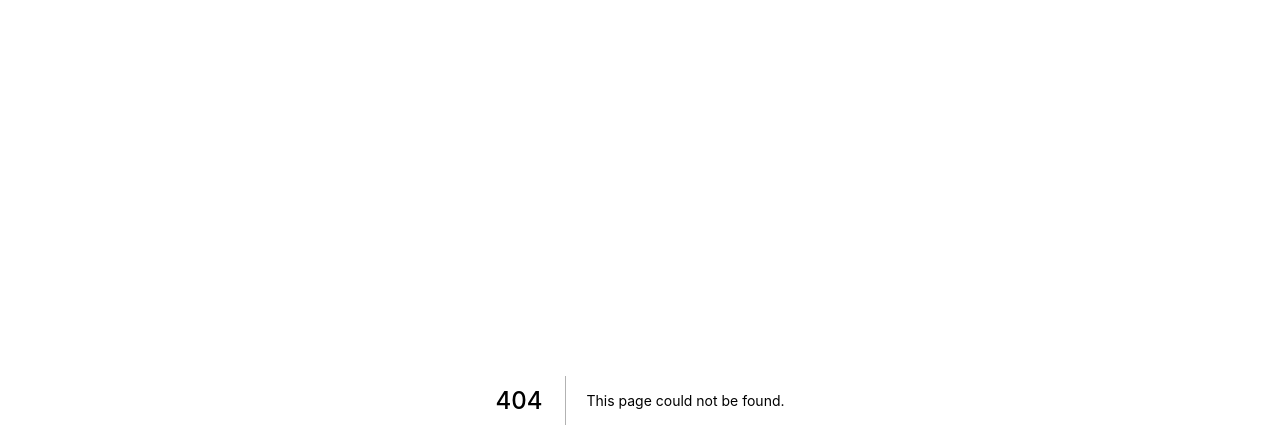
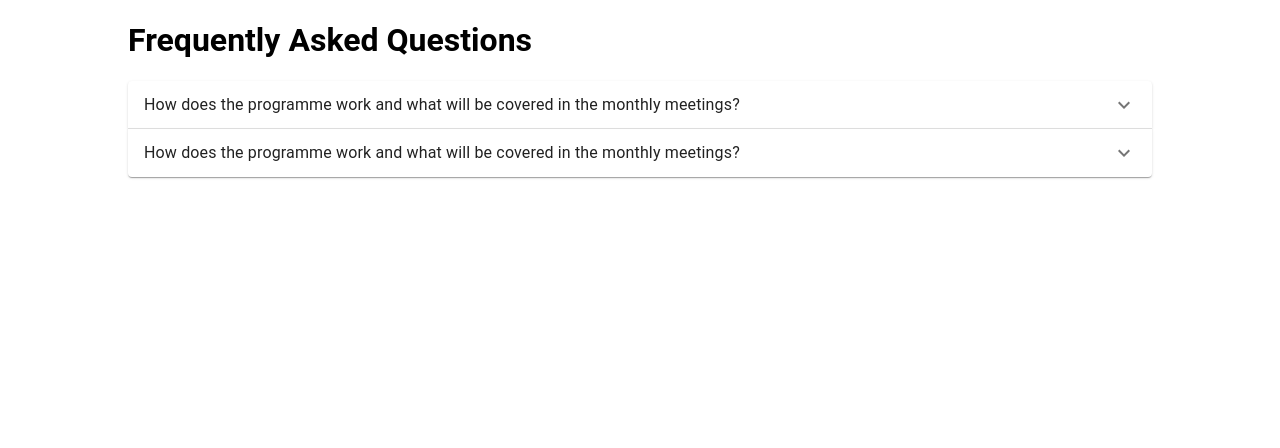
Before and after one commit to AdvisorySG/mentorship-page, a Next.js app: page /faq in a window 1280 px wide. Before the commit this address had no page. Shown: the top 448 px of the page. Built offline with nearby package versions, Linux system fonts and the light colour scheme.

Commit message:
Rough outline of FAQ Page with Collapsible Questions (#581)
* feat: faq page - expandable content & basic json

* fix: use mui accorion

```diff
--- /dev/null
+++ b/pages/faq.tsx
@@ -0,0 +1,64 @@
+import React, { useState } from "react";
+
+import useMediaQuery from "@mui/material/useMediaQuery";
+import Accordion from "@mui/material/Accordion";
+import AccordionSummary from "@mui/material/AccordionSummary";
+import AccordionDetails from "@mui/material/AccordionDetails";
+import Typography from "@mui/material/Typography";
+import ExpandMoreIcon from "@mui/icons-material/ExpandMore";
+
+import Header from "../components/Header";
+import ResultView from "../components/ResultView";
+import "../styles/App.css";
+
+const questions = [
+  {
+    question:
+      "How does the programme work and what will be covered in the monthly meetings?",
+    answer:
+      "The Advisory Mentorship Programme is a four-month structured mentorship programme consisting of a one hour session each month, from June to September 2022. The consistency and timings of meetings would be dependent on the individual availability of mentees and their mentors. In terms of the content covered in each meeting, while we do ultimately leave it to the discretion of the individual mentee-mentor pairs, we have also provided a suggested structure for each month’s session in our Mentee Manual, which is distributed to all confirmed mentees prior to the commencement of the programme. Very briefly, we recommend the first month’s session be used for you and your mentor to set some ground rules and expectations, and to get to know one another better. The second session on “understanding career interests” could be a chance for your mentor to share how they navigated their own career path, so as to provide you with some insights on how to bridge the gap between school and work. The third session on “understanding next steps” consolidates the discussions of the past two sessions. It is a good time for your mentor to offer you some advice on the practical steps you can take post-mentorship to pursue your occupation(s) of interest. The fourth session on “working on next steps” would allow mentors to offer some guidance on how you can proceed from where you are now, to where you want to be. This can be through actionables or tasks, and so on.",
+  },
+  {
+    question:
+      "How does the programme work and what will be covered in the monthly meetings?",
+    answer:
+      "The Advisory Mentorship Programme is a four-month structured mentorship programme consisting of a one hour session each month, from June to September 2022. The consistency and timings of meetings would be dependent on the individual availability of mentees and their mentors. In terms of the content covered in each meeting, while we do ultimately leave it to the discretion of the individual mentee-mentor pairs, we have also provided a suggested structure for each month’s session in our Mentee Manual, which is distributed to all confirmed mentees prior to the commencement of the programme. Very briefly, we recommend the first month’s session be used for you and your mentor to set some ground rules and expectations, and to get to know one another better. The second session on “understanding career interests” could be a chance for your mentor to share how they navigated their own career path, so as to provide you with some insights on how to bridge the gap between school and work. The third session on “understanding next steps” consolidates the discussions of the past two sessions. It is a good time for your mentor to offer you some advice on the practical steps you can take post-mentorship to pursue your occupation(s) of interest. The fourth session on “working on next steps” would allow mentors to offer some guidance on how you can proceed from where you are now, to where you want to be. This can be through actionables or tasks, and so on.",
+  },
+];
+const App = () => {
+  const isSmall = useMediaQuery("(max-width: 800px)");
+  return (
+    <div className="container">
+      {/*<Header />*/}
+      <div
+        className="canvas"
+        style={{
+          width: isSmall ? "90%" : "80%",
+          marginLeft: "auto",
+          marginRight: "auto",
+          paddingBottom: "20px",
+        }}
+      >
+        <h1>Frequently Asked Questions</h1>
+        <div>
+          {questions.map(({ question, answer }, index) => (
+            <Accordion>
+              <AccordionSummary
+                expandIcon={<ExpandMoreIcon />}
+                aria-controls="panel1a-content"
+                id="panel1a-header"
+              >
+                <Typography>{question}</Typography>
+              </AccordionSummary>
+              <AccordionDetails>
+                <Typography>{answer}</Typography>
+              </AccordionDetails>
+            </Accordion>
+          ))}
+        </div>
+      </div>
+    </div>
+  );
+};
+
+export default App;
```
Also changed, not shown: package.json (+7 -6 lines), 1 other file (tests, documents, lock files or other folders).
